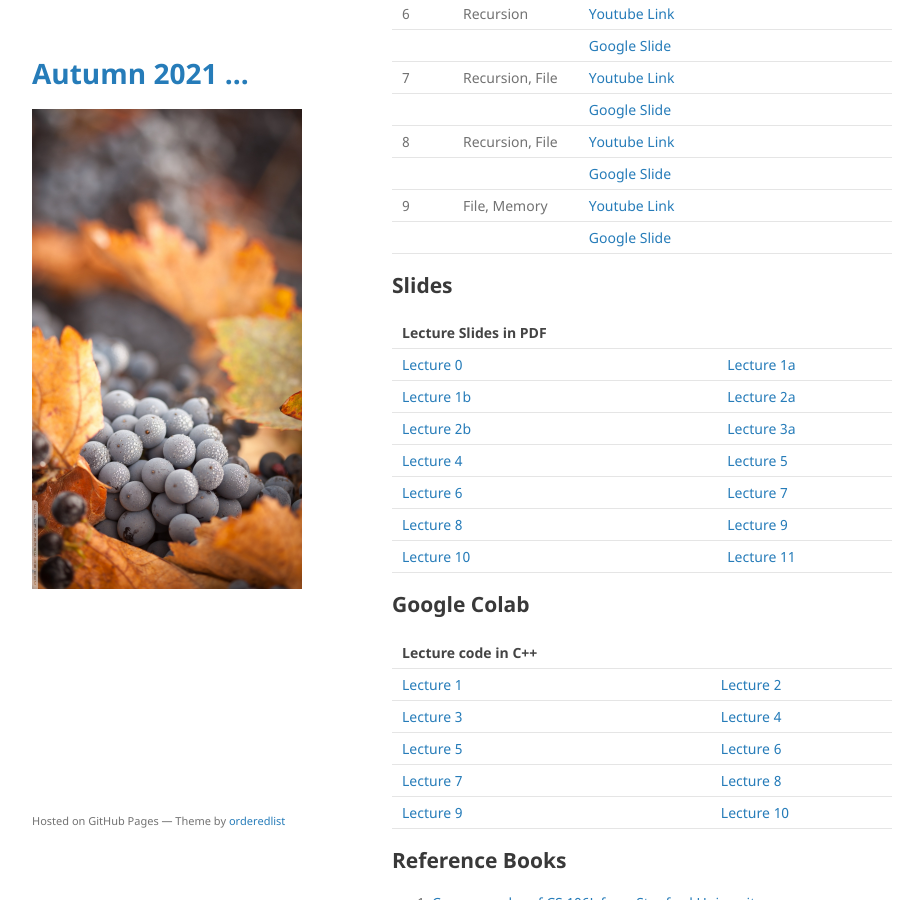
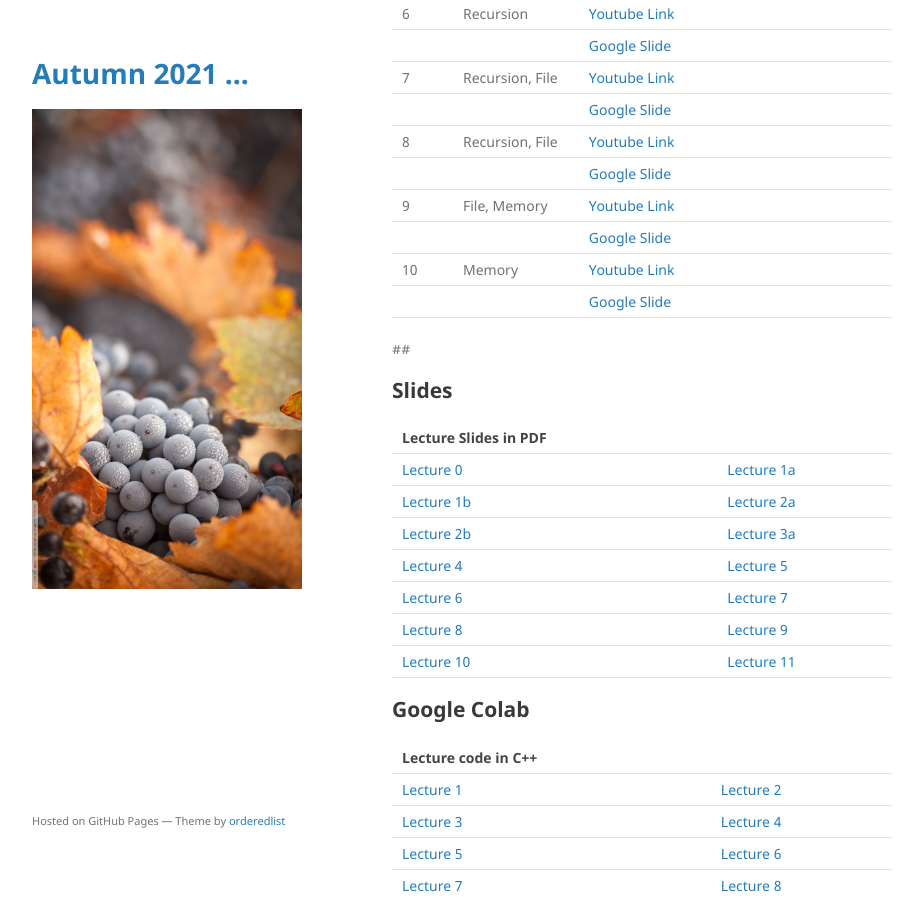
Before and after one commit to mohammadmotiurrahman/mohammadmotiurrahman.github.io, a Jekyll site: the page built from cse203_5/index.md, in a window 1280 px wide and 900 px high, scrolled down 2534 px. Shown: the whole window, without its empty margins (178-1101 px from the left). Built offline with Jekyll 4.4.1, drawn with Linux system fonts in a browser that asks for light colours; our own code applies the rules of GitHub Pages for plain Markdown files.

Commit message:
Update index.md

```diff
--- a/cse203_5/index.md
+++ b/cse203_5/index.md
@@ -86,7 +86,12 @@
 |         |              | [Google Slide]()                                                                                               |
 | 9       | File, Memory    | [Youtube Link](https://youtu.be/7Khv4MGI5O8)                                                                   |
 |         |              | [Google Slide]()                                                                                               |
+| 10      | Memory    | [Youtube Link](https://youtu.be/BU51Ck91SkQ)                                                                   |
+|         |              | [Google Slide]()                                                                                               |
 
+
+
+##
 
 
 ## Slides
```
